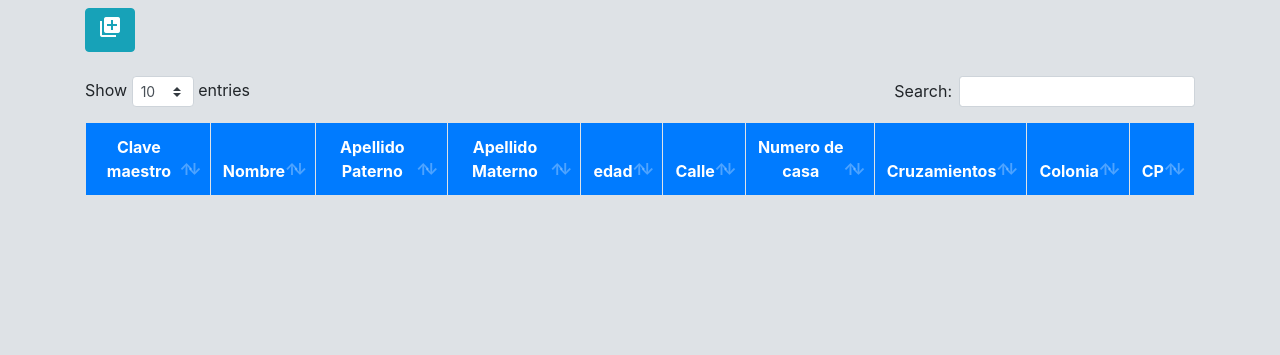
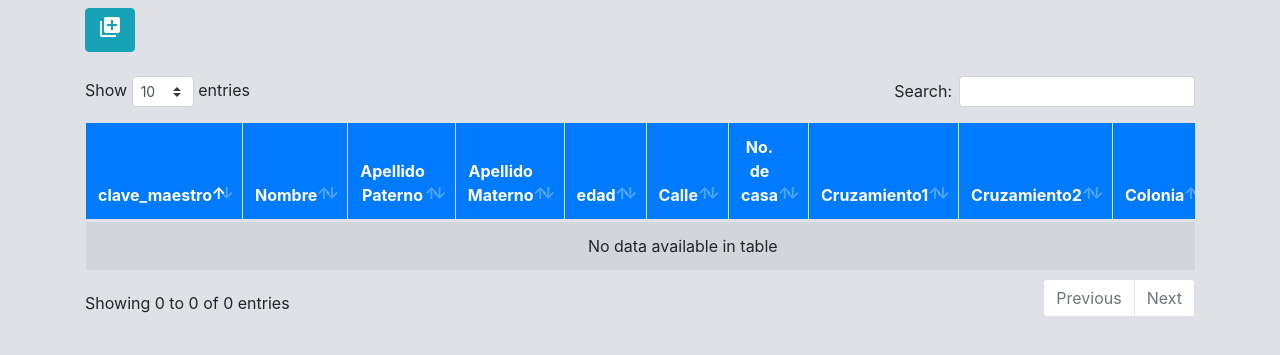
Before and after one commit to jessicaxcv/crud, a PHP site: page / in a window 1280 px wide. Shown: the top 355 px of the page. Run offline with PHP 8.4, Linux system fonts and the light colour scheme; data that the repository does not hold is empty.

Commit message:
adaptacion

```diff
--- a/crud_2020_intentoadaptacion/bd/crud.php
+++ b/crud_2020_intentoadaptacion/bd/crud.php
@@ -11,10 +11,10 @@
 $num_casa = (isset($_POST['num_casa'])) ? $_POST['num_casa'] : '';
 $cruzamiento1 = (isset($_POST['cruzamiento1'])) ? $_POST['cruzamiento1'] : '';
 $cruzamiento2 = (isset($_POST['cruzamiento2'])) ? $_POST['cruzamiento2'] : '';
+$id_colonia = (isset($_POST['id_colonia'])) ? $_POST['id_colonia'] : '';
 
-$id_colonia = (isset($_POST['id_colonia'])) ? $_POST['id_colonia'] : '';
 $clave_maestro = (isset($_POST['clave_maestro'])) ? $_POST['clave_maestro'] : '';
-
+$opcion = (isset($_POST['opcion'])) ? $_POST['opcion'] : '';
 
 switch($opcion){
     case 1:
--- a/crud_2020_intentoadaptacion/index.php
+++ b/crud_2020_intentoadaptacion/index.php
@@ -40,17 +40,18 @@
         <div class="row">
             <div class="col-lg-12">
             <div class="table-responsive">
-                <table id="tablaUsuarios" class="table table-striped table-bordered table-condensed" style="width:100%" >
+                <table id="tablaMaestros" class="table table-striped table-bordered table-condensed" style="width:100%" >
                     <thead class="text-center">
                         <tr>
-                            <th>Clave maestro</th>
+                            <th>clave_maestro</th>
                             <th>Nombre</th>
                             <th>Apellido Paterno</th>
                             <th>Apellido Materno</th>
                             <th>edad</th>
                             <th>Calle</th>
-                            <th>Numero de casa</th>
-                            <th>Cruzamientos</th>
+                            <th>No. de casa</th>
+                            <th>Cruzamiento1</th>
+                            <th>Cruzamiento2</th>
                             <th>Colonia</th>
                             <th>CP</th>
                         </tr>
@@ -72,7 +73,7 @@
                 <button type="button" class="close" data-dismiss="modal" aria-label="Close"><span aria-hidden="true">&times;</span>
                 </button>
             </div>
-        <form id="formUsuarios">
+        <form id="formMaestros">
             <div class="modal-body">
               <div class="row">
                 <div class="col-lg-12">
@@ -92,7 +93,7 @@
                     <div class="col-lg-6">
                     <div class="form-group">
                     <label for="" class="col-form-label">Apellido Paterno</label>
-                    <input type="text" class="form-control" id="apep">
+                    <input type="text" class="form-control" id="ape_paterno">
                     </div>
                     </div>
                 </div>
@@ -100,7 +101,7 @@
                     <div class="col-lg-6">
                     <div class="form-group">
                     <label for="" class="col-form-label">Apellido Materno</label>
-                    <input type="text" class="form-control" id="apem">
+                    <input type="text" class="form-control" id="ape_materno">
                     </div>
                     </div>
                     <div class="col-lg-6">
@@ -119,8 +120,8 @@
                     </div>
                     <div class="col-lg-3">
                         <div class="form-group">
-                        <label for="" class="col-form-label">Numero de casa</label>
-                        <input type="number" class="form-control" id="numcasa">
+                        <label for="" class="col-form-label">No. de casa</label>
+                        <input type="number" class="form-control" id="num_casa">
                         </div>
                     </div>
                 </div>
@@ -128,13 +129,13 @@
                     <div class="col-lg-4">
                         <div class="form-group">
                         <label for="" class="col-form-label">Cruzamiento 1</label>
-                        <input type="text" class="form-control" id="cruz1">
+                        <input type="text" class="form-control" id="cruzamiento1">
                         </div>
                     </div>
                     <div class="col-lg-4">
                         <div class="form-group">
                         <label for="" class="col-form-label">Cruzamiento 2</label>
-                        <input type="text" class="form-control" id="cruz2">
+                        <input type="text" class="form-control" id="cruzamiento2">
                         </div>
                     </div>
                 </div>
@@ -142,7 +143,7 @@
                   <div class="col-lg-12">
                     <div class="form-group">
                     <label for="" class="col-form-label">Colonia</label>
-                    <input type="text" class="form-control" id="colonia">
+                    <input type="text" class="form-control" id="id_colonia">
                     </div>
                   </div>
                 </div>
--- a/crud_2020_intentoadaptacion/main.js
+++ b/crud_2020_intentoadaptacion/main.js
@@ -1,8 +1,8 @@
 $(document).ready(function() {
-var user_id, opcion;
+var clave_maestro, opcion;
 opcion = 4;
 
-tablaUsuarios = $('#tablaUsuarios').DataTable({
+tablaMaestros = $('#tablaMaestros').DataTable({
     "ajax":{
         "url": "bd/crud.php",
         "method": 'POST', //usamos el metodo POST
@@ -28,21 +28,24 @@
 
 var fila; //captura la fila, para editar o eliminar
 //submit para el Alta y Actualización
-$('#formUsuarios').submit(function(e){
+$('#formMaestros').submit(function(e){
     e.preventDefault(); //evita el comportambiento normal del submit, es decir, recarga total de la página
-    username = $.trim($('#username').val());
-    first_name = $.trim($('#first_name').val());
-    last_name = $.trim($('#last_name').val());
-    gender = $.trim($('#gender').val());
-    password = $.trim($('#password').val());
-    status = $.trim($('#status').val());
+    nombre = $.trim($('#nombre').val());
+    ape_paterno = $.trim($('#ape_paterno').val());
+    ape_materno = $.trim($('#ape_materno').val());
+    edad = $.trim($('#edad').val());
+    calle = $.trim($('#calle').val());
+    num_casa = $.trim($('#num_casa').val());
+    cruzamiento1 = $.trim($('#cruzamiento1').val());
+    cruzamiento2 = $.trim($('#cruzamiento2').val());
+    id_colonia = $.trim($('#id_colonia').val());
         $.ajax({
           url: "bd/crud.php",
           type: "POST",
           datatype:"json",
-          data:  {user_id:user_id, username:username, first_name:first_name, last_name:last_name, gender:gender, password:password ,status:status ,opcion:opcion},
+          data:  {clave_maestro:clave_maestro, nombre:nombre, ape_paterno:ape_paterno, ape_materno:ape_materno, edad:edad, calle:calle , num_casa:num_casa, cruzamiento1:cruzamiento1, cruzamiento2:cruzamiento2, id_colonia:id_colonia},
           success: function(data) {
-            tablaUsuarios.ajax.reload(null, false);
+            tablaMaestrosrios.ajax.reload(null, false);
            }
         });
     $('#modalCRUD').modal('hide');
@@ -53,8 +56,8 @@
 //para limpiar los campos antes de dar de Alta una Persona
 $("#btnNuevo").click(function(){
     opcion = 1; //alta
-    user_id=null;
-    $("#formUsuarios").trigger("reset");
+    clave_maestro=null;
+    $("#formMaestros").trigger("reset");
     $(".modal-header").css( "background-color", "#17a2b8");
     $(".modal-header").css( "color", "white" );
     $(".modal-title").text("Alta de Usuario");
@@ -65,19 +68,26 @@
 $(document).on("click", ".btnEditar", function(){
     opcion = 2;//editar
     fila = $(this).closest("tr");
-    user_id = parseInt(fila.find('td:eq(0)').text()); //capturo el ID
-    username = fila.find('td:eq(1)').text();
-    first_name = fila.find('td:eq(2)').text();
-    last_name = fila.find('td:eq(3)').text();
-    gender = fila.find('td:eq(4)').text();
-    password = fila.find('td:eq(5)').text();
-    status = fila.find('td:eq(6)').text();
-    $("#username").val(username);
-    $("#first_name").val(first_name);
-    $("#last_name").val(last_name);
-    $("#gender").val(gender);
-    $("#password").val(password);
-    $("#status").val(status);
+    clave_maestro = parseInt(fila.find('td:eq(0)').text()); //capturo el ID
+    nombre = fila.find('td:eq(1)').text();
+    ape_paterno = fila.find('td:eq(2)').text();
+    ape_materno = fila.find('td:eq(3)').text();
+    edad = fila.find('td:eq(4)').text();
+    calle = fila.find('td:eq(5)').text();
+    num_casa = fila.find('td:eq(6)').text();
+    cruzamiento1 = fila.find('td:eq(7)').text();
+    cruzamiento2 = fila.find('td:eq(8)').text();
+    id_colonia = fila.find('td:eq(9)').text();
+
+    $("#nombre").val(nombre);
+    $("#ape_paterno").val(ape_paterno);
+    $("#ape_materno").val(ape_materno);
+    $("#edad").val(edad);
+    $("#calle").val(calle);
+    $("#num_casa").val(num_casa);
+    $("#cruzamiento1").val(cruz1);
+    $("#cruzamiento2").val(cruz2);
+    $("#id_colonia").val(colonia);
     $(".modal-header").css("background-color", "#007bff");
     $(".modal-header").css("color", "white" );
     $(".modal-title").text("Editar Usuario");
@@ -87,17 +97,17 @@
 //Borrar
 $(document).on("click", ".btnBorrar", function(){
     fila = $(this);
-    user_id = parseInt($(this).closest('tr').find('td:eq(0)').text()) ;
+    clave_maestro = parseInt($(this).closest('tr').find('td:eq(0)').text()) ;
     opcion = 3; //eliminar
-    var respuesta = confirm("¿Está seguro de borrar el registro "+user_id+"?");
+    var respuesta = confirm("¿Está seguro de borrar el registro "+clave_maestro+"?");
     if (respuesta) {
         $.ajax({
           url: "bd/crud.php",
           type: "POST",
           datatype:"json",
-          data:  {opcion:opcion, user_id:user_id},
+          data:  {opcion:opcion, clave_maestro:clave_maestro},
           success: function() {
-              tablaUsuarios.row(fila.parents('tr')).remove().draw();
+              tablaMaestrosrios.row(fila.parents('tr')).remove().draw();
            }
         });
     }
```
Also changed, not shown: crud_2020_intentoadaptacion/bd/conexion.php (+14 -19 lines).
